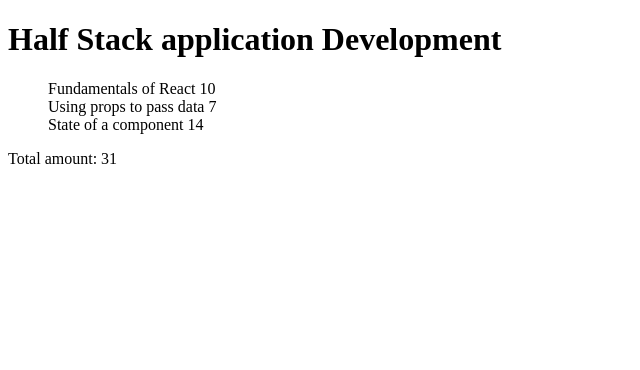
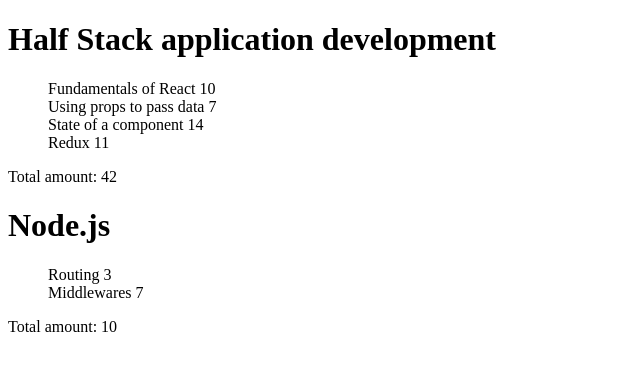
Before and after one commit to errMeep/fso-part2, a React (Create React App) app: page / in a window 1280 px wide. Shown: the top 370 px of the page, without its empty margins (0-640 px from the left). Built offline with nearby package versions, Linux system fonts and the light colour scheme.

Commit message:
Adding multiple courses

```diff
--- a/src/App.js
+++ b/src/App.js
@@ -1,6 +1,6 @@
 //header text
-const Header = () => {
-  return <h1>Half Stack application Development</h1>;
+const Header = (props) => {
+  return <h1>{props.name}</h1>;
 };
 
 //
@@ -16,8 +16,35 @@
   listStyleType: 'none',
 };
 
+const Parts = (props) => {
+  const { name, id, parts } = props;
+  return (
+    <div>
+      <Header name={name} />
+      <ul style={mystyle}>
+        {parts.map((info) => (
+          <li key={info.id.toString() + id.toString()}>
+            {info.name} {info.exercises}
+          </li>
+        ))}
+      </ul>
+      <Total course={props} />
+    </div>
+  );
+};
+
+const Content = (props) => {
+  const { courses } = props;
+
+  return <div>{courses.map((course) => Parts(course))}</div>;
+};
 //course component
 const Course = (props) => {
+  const { course } = props;
+  return <Content courses={course} />;
+};
+
+/*const Course = (props) => {
   const { course } = props;
   return (
     <div>
@@ -34,12 +61,13 @@
     </div>
   );
 };
-
+*/
 //app with course info
 const App = () => {
-  const course = {
+  const courses = [
+    {
+      name: 'Half Stack application development',
       id: 1,
-    name: 'Half Stack application development',
       parts: [
         {
           name: 'Fundamentals of React',
@@ -56,10 +84,32 @@
           exercises: 14,
           id: 3,
         },
+        {
+          name: 'Redux',
+          exercises: 11,
+          id: 4,
+        },
       ],
-  };
+    },
+    {
+      name: 'Node.js',
+      id: 2,
+      parts: [
+        {
+          name: 'Routing',
+          exercises: 3,
+          id: 1,
+        },
+        {
+          name: 'Middlewares',
+          exercises: 7,
+          id: 2,
+        },
+      ],
+    },
+  ];
 
-  return <Course course={course} />;
+  return <Course course={courses} />;
 };
 
 export default App;
```
Lines whose indentation alone changed are shown as unchanged.
